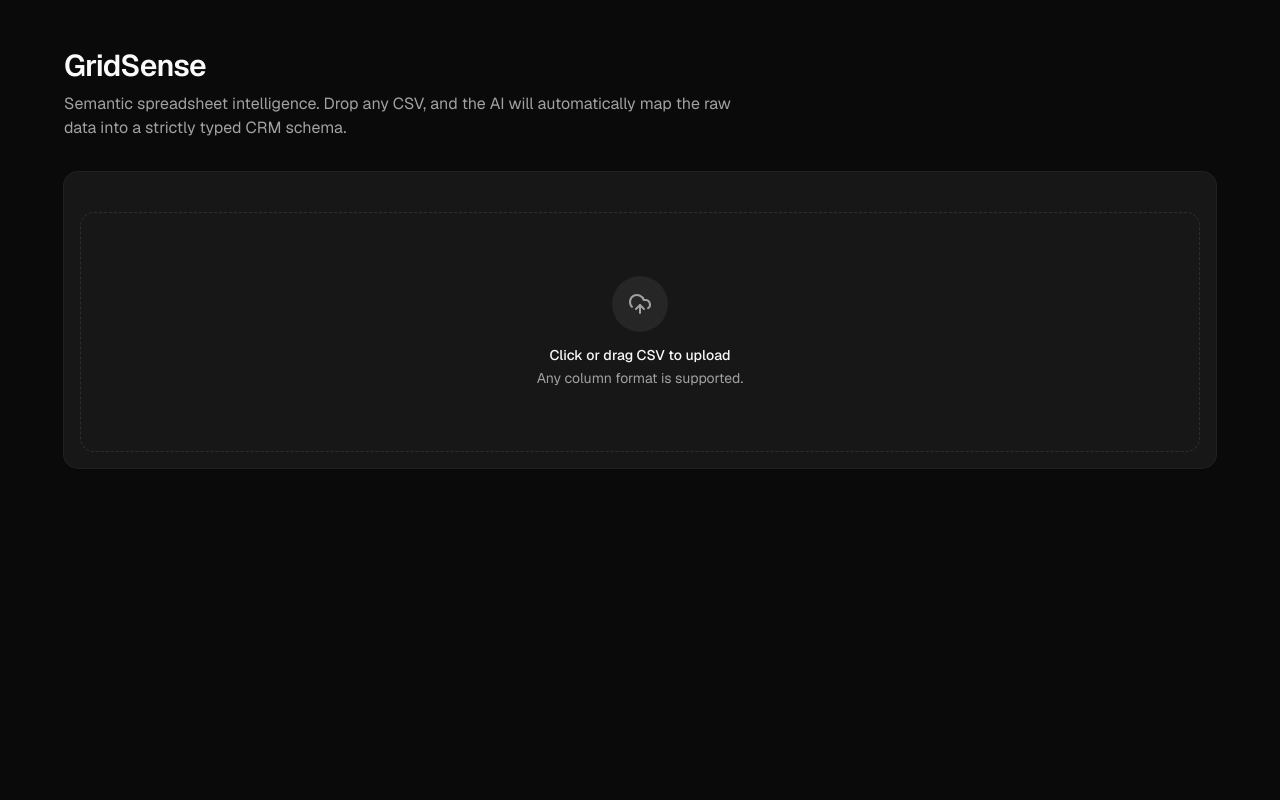
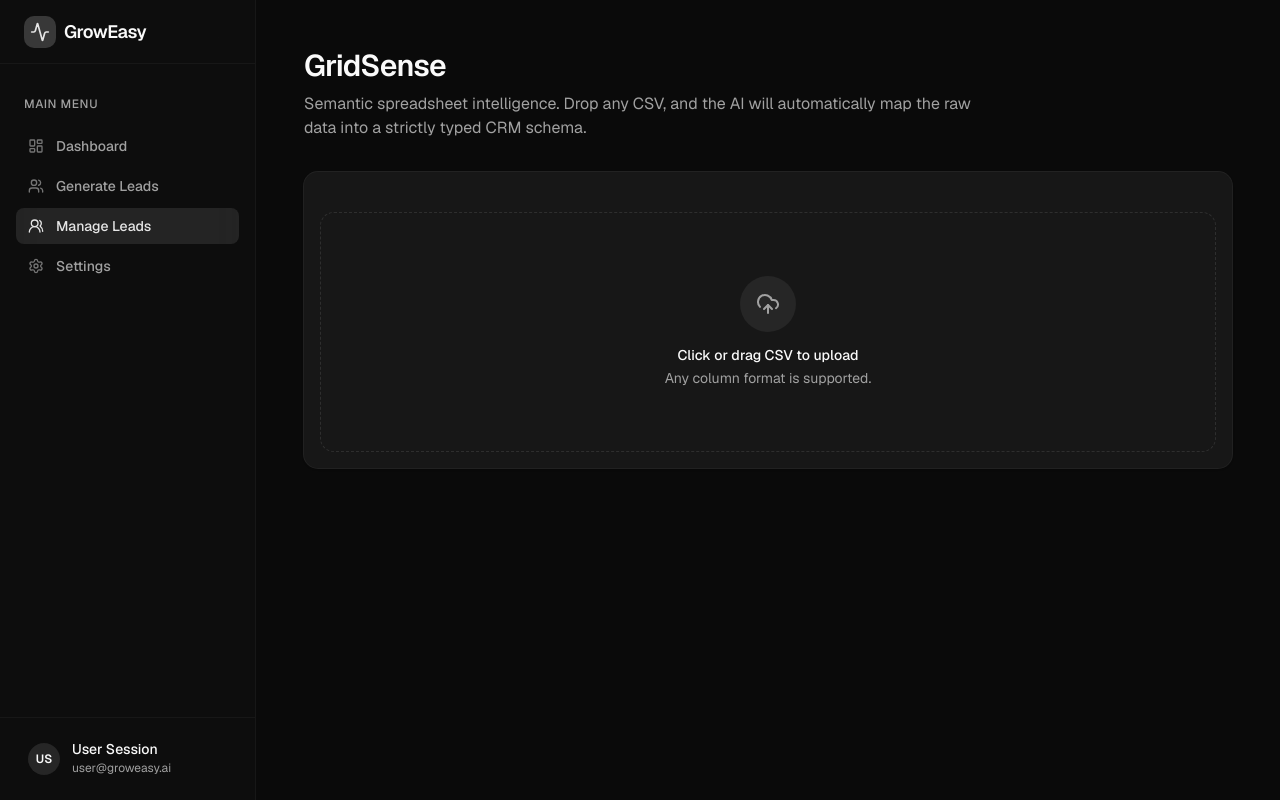
Before and after one commit to notUbaid/GridSense, a Next.js app in the folder frontend/: page / in a window 1280 px wide. Built offline with nearby package versions, Linux system fonts and the light colour scheme; no server answers.

Commit message:
feat: implement sidebar layout to match reference UI

```diff
--- a/frontend/src/app/layout.tsx
+++ b/frontend/src/app/layout.tsx
@@ -3,6 +3,7 @@ import { Geist, Geist_Mono } from "next/font/google";
 import "./globals.css";
 import { ThemeProvider } from "@/components/ThemeProvider";
 import { Toaster } from "@/components/ui/sonner";
+import { Sidebar } from "@/components/layout/Sidebar";
 
 const geistSans = Geist({
   variable: "--font-geist-sans",
@@ -36,7 +37,12 @@ export default function RootLayout({
           enableSystem
           disableTransitionOnChange
         >
-          {children}
+          <div className="flex min-h-screen">
+            <Sidebar />
+            <div className="flex-1 md:pl-64 flex flex-col">
+              {children}
+            </div>
+          </div>
           <Toaster />
         </ThemeProvider>
       </body>
--- /dev/null
+++ b/frontend/src/components/layout/Sidebar.tsx
@@ -0,0 +1,63 @@
+import React from 'react';
+import { LayoutDashboard, Users, UsersRound, Settings, Activity } from 'lucide-react';
+import Link from 'next/link';
+import { cn } from '@/lib/utils';
+
+export function Sidebar() {
+  const menuItems = [
+    { icon: LayoutDashboard, label: 'Dashboard', href: '#', active: false },
+    { icon: Users, label: 'Generate Leads', href: '#', active: false },
+    { icon: UsersRound, label: 'Manage Leads', href: '/', active: true },
+    { icon: Settings, label: 'Settings', href: '#', active: false },
+  ];
+
+  return (
+    <aside className="w-64 border-r border-border/40 bg-card/30 backdrop-blur-xl h-full flex flex-col fixed left-0 top-0 z-40 hidden md:flex">
+      <div className="h-16 flex items-center px-6 border-b border-border/40">
+        <div className="flex items-center gap-2">
+          <div className="w-8 h-8 rounded-lg bg-primary/20 flex items-center justify-center">
+            <Activity className="w-5 h-5 text-primary" />
+          </div>
+          <span className="font-semibold text-lg tracking-tight">GrowEasy</span>
+        </div>
+      </div>
+
+      <div className="p-4 flex-1 overflow-y-auto space-y-1 mt-4">
+        <div className="text-xs font-medium text-muted-foreground mb-4 px-2 uppercase tracking-wider">
+          Main Menu
+        </div>
+
+        {menuItems.map((item, index) => {
+          const Icon = item.icon;
+          return (
+            <Link
+              key={index}
+              href={item.href}
+              className={cn(
+                "flex items-center gap-3 px-3 py-2 rounded-md text-sm font-medium transition-colors",
+                item.active
+                  ? "bg-primary/10 text-primary"
+                  : "text-muted-foreground hover:text-foreground hover:bg-muted/50"
+              )}
+            >
+              <Icon className={cn("w-4 h-4", item.active ? "text-primary" : "opacity-70")} />
+              {item.label}
+            </Link>
+          );
+        })}
+      </div>
+
+      <div className="p-4 border-t border-border/40">
+        <div className="flex items-center gap-3 px-3 py-2">
+          <div className="w-8 h-8 rounded-full bg-muted flex items-center justify-center text-xs font-semibold">
+            US
+          </div>
+          <div className="flex flex-col">
+            <span className="text-sm font-medium leading-none">User Session</span>
+            <span className="text-xs text-muted-foreground mt-1">user@groweasy.ai</span>
+          </div>
+        </div>
+      </div>
+    </aside>
+  );
+}
```
